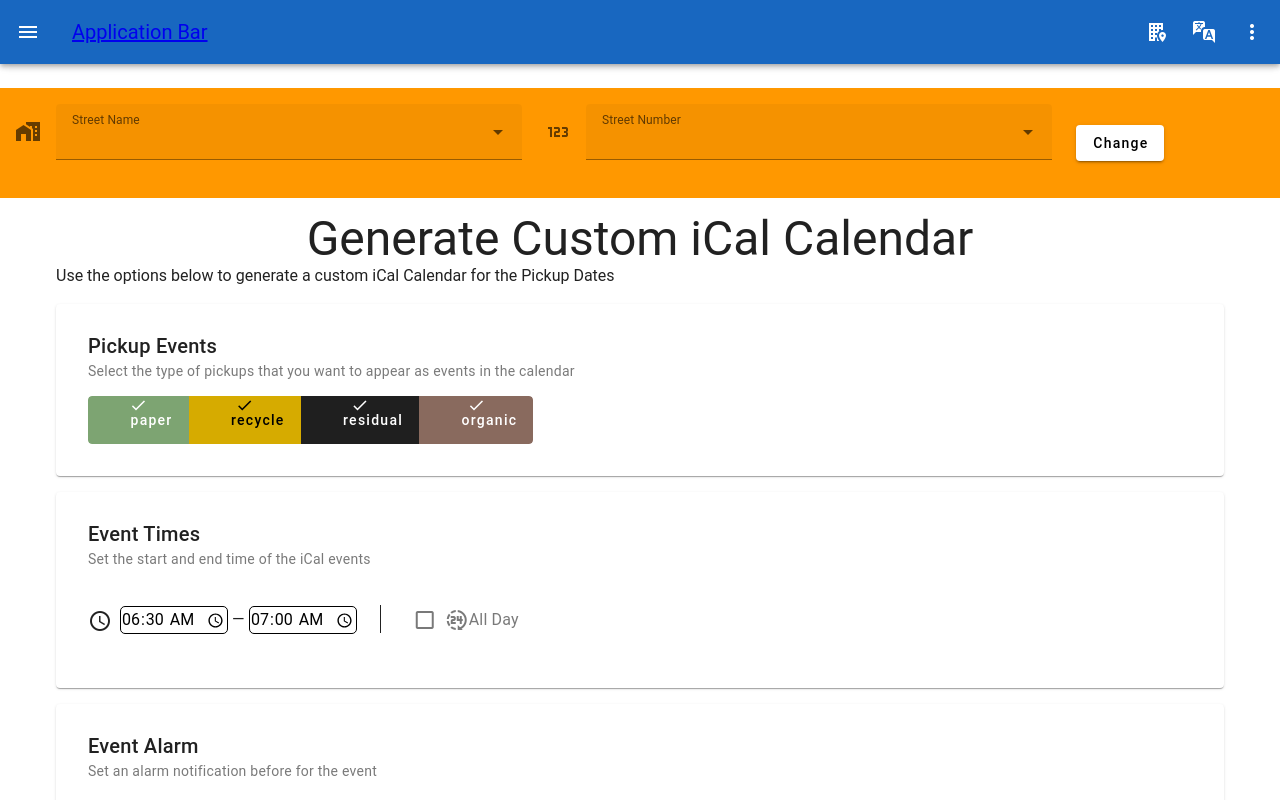
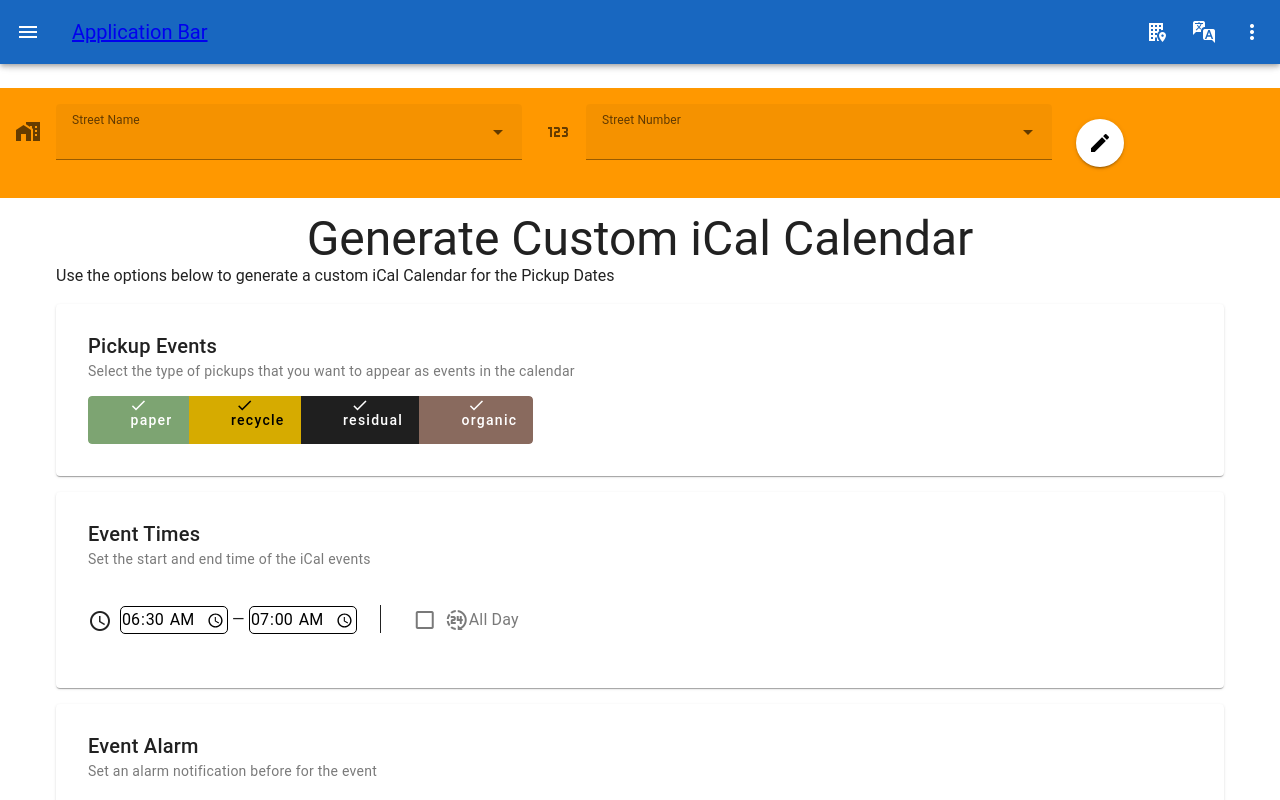
Before and after one commit to pano9000/aws-stuttgart-pickup-dates-service, a Nuxt app: page /ICalGenerator in a window 1280 px wide. Shown: the top 800 px of the page. Built offline with nearby package versions, Linux system fonts and the light colour scheme; some icons are missing.

Commit message:
feat(LocationPicker): use Icon+Tooltip for Button

```diff
--- a/components/LocationPicker.vue
+++ b/components/LocationPicker.vue
@@ -36,23 +36,28 @@
       </v-col>
 
       <v-col cols="auto">
+            <v-tooltip
+              :text="(isLocationPickerActive) ? `Save` : `Edit`"
+              location="top"
+            >
+              <template #activator="{ props }">
                 <v-btn
                   v-if="isLocationPickerActive"
                   :disabled="!form?.isValid"
                   type="submit"
-          class="text-capitalize"
-        >
-          Save
-        </v-btn>
+                  icon="mdi-check-bold"
+                  v-bind="props"
+                />
 
                 <v-btn
                   v-else
                   type="button"
-          class="text-capitalize"
+                  icon="mdi-pencil"
+                  v-bind="props"
                   @click="isLocationPickerActive = !isLocationPickerActive"
-        >
-          Change
-        </v-btn>
+                />
+              </template>
+            </v-tooltip>
           </v-col>
     </v-row>
   </v-form>
```
Lines whose indentation alone changed are shown as unchanged.
